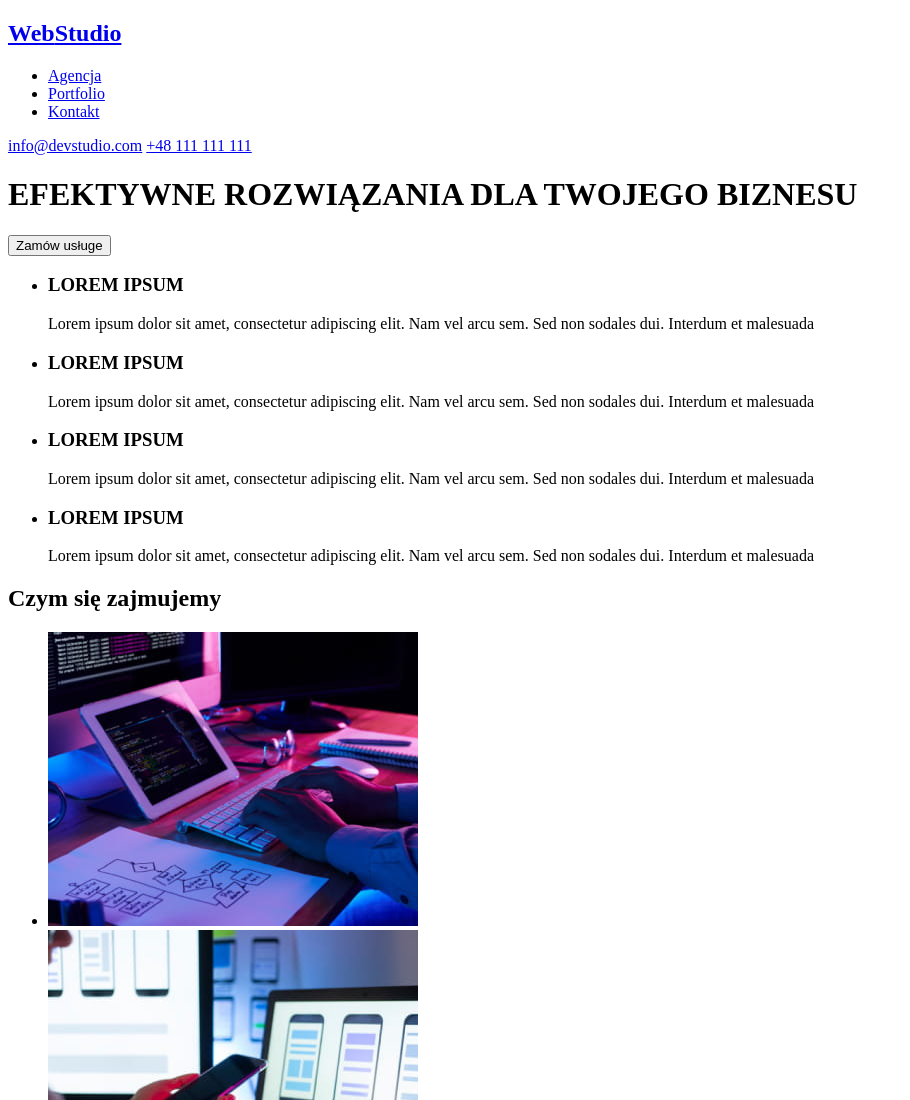
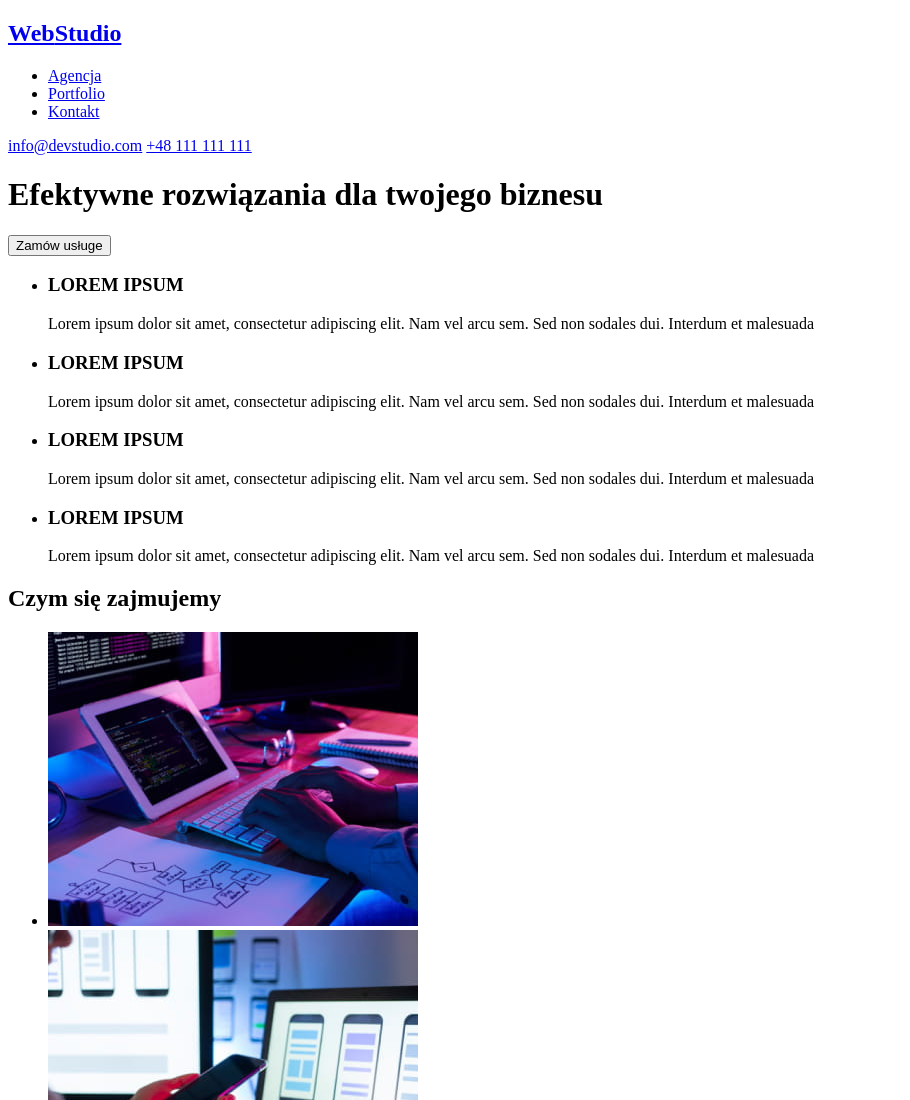
Before and after one commit to MaciekJozwicki/goit-markup-hw-01, a plain HTML site: page index.html in a window 1280 px wide. Shown: the top 1100 px of the page, without its empty margins (0-910 px from the left). Drawn offline with Linux system fonts and the light colour scheme.

Commit message:
update - sentencecase

```diff
--- a/index.html
+++ b/index.html
@@ -22,7 +22,7 @@
     </header>
 
     <main>
-      <h1>EFEKTYWNE ROZWIĄZANIA DLA TWOJEGO BIZNESU</h1>
+      <h1>Efektywne rozwiązania dla twojego biznesu</h1>
       <button type="button">Zamów usługe</button>
 
       <section>
```
